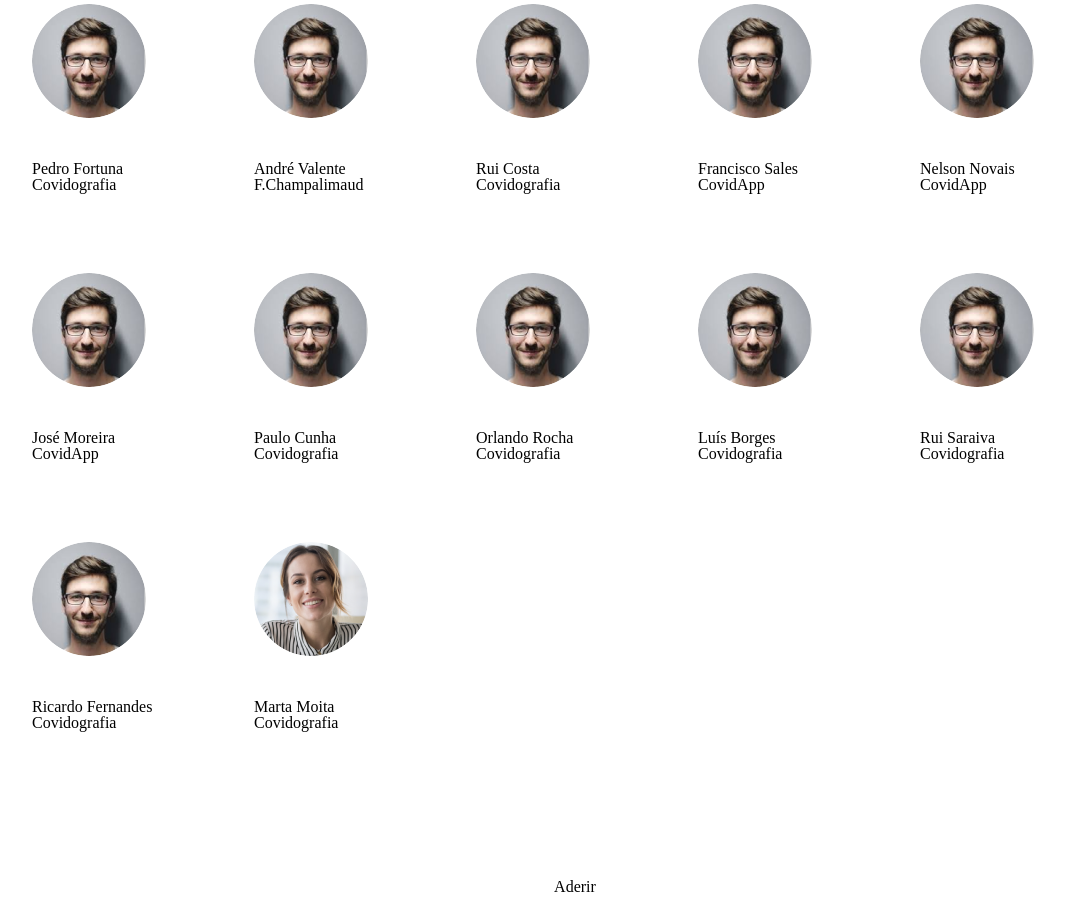
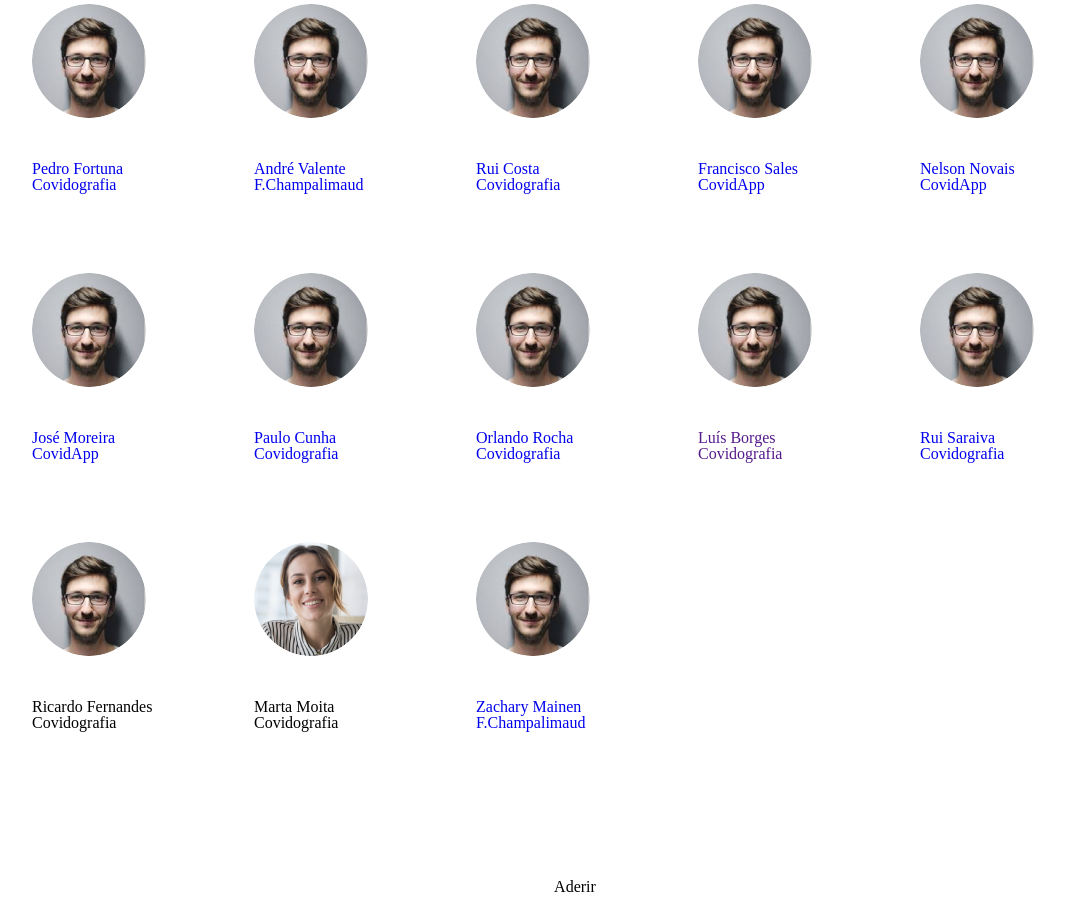
Before and after one commit to Tech4covid19/1app4pt-landing-page, a Gatsby site: page / in a window 1280 px wide. Shown: the part 1918-2826 px from the top of the page, without its empty margins (65-1130 px from the left). Built offline with nearby package versions, Linux system fonts and the light colour scheme; Gatsby itself is replaced by a stand-in of ours.

Commit message:
Update participantes.json (#8)
* Update participantes.json

* chore: link data to ui; add animation on hover

```diff
--- a/src/data/participantes.json
+++ b/src/data/participantes.json
@@ -2,52 +2,62 @@
   {
     "name": "Pedro Fortuna",
     "company": "Covidografia",
-    "img_url": "/people/man.png"
+    "img_url": "/people/man.png",
+    "linkedin": "https://www.linkedin.com/in/pedrofortuna"
   },
   {
     "name": "André Valente",
     "company": "F.Champalimaud",
-    "img_url": "/people/man.png"
+    "img_url": "/people/man.png",
+    "linkedin": "https://www.linkedin.com/in/andr%C3%A9-valente-a5568941"
   },
   {
     "name": "Rui Costa",
     "company": "Covidografia",
-    "img_url": "/people/man.png"
+    "img_url": "/people/man.png",
+    "linkedin": "https://www.linkedin.com/in/ruifcosta"
   },
   {
     "name": "Francisco Sales",
     "company": "CovidApp",
-    "img_url": "/people/man.png"
+    "img_url": "/people/man.png",
+    "linkedin": "https://www.linkedin.com/in/franciscofsales"
   },
   {
     "name": "Nelson Novais",
     "company": "CovidApp",
-    "img_url": "/people/man.png"
+    "img_url": "/people/man.png",
+    "linkedin": "https://www.linkedin.com/in/nelson-novais"
   },
   {
     "name": "José Moreira",
     "company": "CovidApp",
-    "img_url": "/people/man.png"
+    "img_url": "/people/man.png",
+    "linkedin": "https://www.linkedin.com/in/cusspvz"
   },
   {
     "name": "Paulo Cunha",
     "company": "Covidografia",
-    "img_url": "/people/man.png"
+    "img_url": "/people/man.png",
+    "linkedin": "https://www.linkedin.com/in/pcunha"
   },
   {
     "name": "Orlando Rocha",
     "company": "Covidografia",
-    "img_url": "/people/man.png"
+    "img_url": "/people/man.png",
+    "linkedin": "https://www.linkedin.com/in/orlando-rocha-17944b70"
   },
   {
     "name": "Luís Borges",
     "company": "Covidografia",
-    "img_url": "/people/man.png"
+    "img_url": "/people/man.png",
+    "linkedin": ""
   },
   {
     "name": "Rui Saraiva",
     "company": "Covidografia",
-    "img_url": "/people/man.png"
+    "img_url": "/people/man.png",
+    "linkedin": "https://www.linkedin.com/in/ruisaraiva19"
   },
   {
     "name": "Ricardo Fernandes",
@@ -58,5 +68,11 @@
     "name": "Marta Moita",
     "company": "Covidografia",
     "img_url": "/people/woman.png"
+  },
+  {
+    "name": "Zachary Mainen",
+    "company": "F.Champalimaud",
+    "img_url": "/people/man.png",
+    "linkedin": "https://www.linkedin.com/in/zachary-mainen-0aa7a46"
   }
 ]
--- a/src/sections/participants/index.jsx
+++ b/src/sections/participants/index.jsx
@@ -16,11 +16,17 @@
         <div className={styles.people}>
           {people.map((person, idx) => (
             <div className={styles.person} key={idx}>
-              <img src={person.img_url} alt={person.name} />
-              <Typography variant="title" weight="semiBold">
-                {person.name}
-              </Typography>
-              <Typography variant="smallBody">{person.company}</Typography>
+              <a
+                href={person.linkedin}
+                rel="noreferrer noopener"
+                target="_blank"
+              >
+                <img src={person.img_url} alt={person.name} />
+                <Typography variant="title" weight="semiBold">
+                  {person.name}
+                </Typography>
+                <Typography variant="smallBody">{person.company}</Typography>
+              </a>
             </div>
           ))}
         </div>
--- a/src/sections/participants/index.module.css
+++ b/src/sections/participants/index.module.css
@@ -47,8 +47,20 @@
   img {
     width: 114px;
     height: 114px;
-    object-fit: cover;
     margin-bottom: 40px;
     border-radius: 50%;
+    transition: all 0.2s;
+    object-fit: cover;
+  }
+
+  a {
+    text-decoration: none;
+    &:hover {
+      img,
+      p {
+        color: $blue;
+        opacity: 0.8;
+      }
+    }
   }
 }
```
